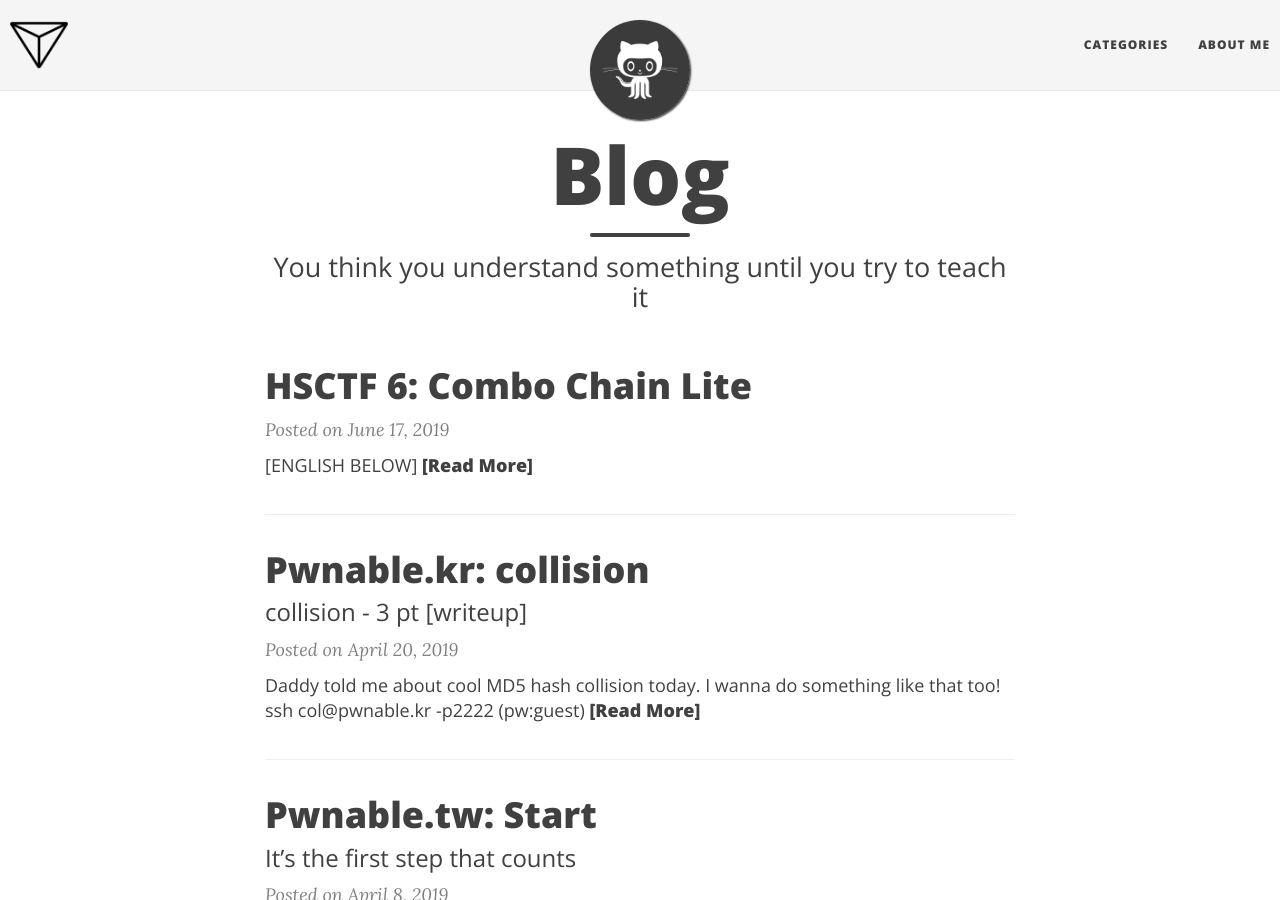
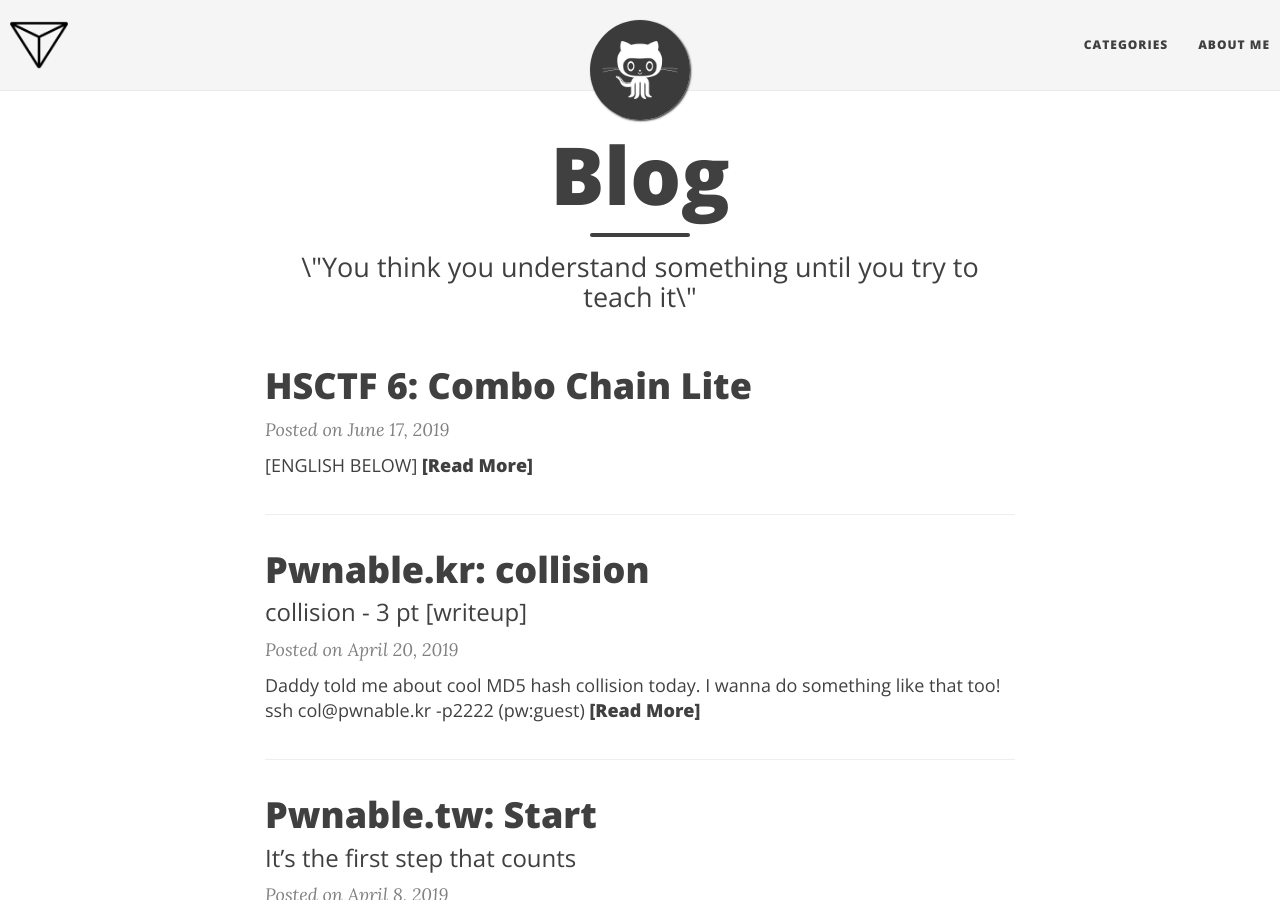
Before and after one commit to Delt-A/delt-a.github.io, a Jekyll site: the page built from index.html, in a window 1280 px wide and 900 px high. Built offline with Jekyll 4.4.1, drawn with Linux system fonts in a browser that asks for light colours; nearby versions of some CDN libraries; the list of posts is cut into pages by our own code.

```diff
--- a/index.html
+++ b/index.html
@@ -1,7 +1,7 @@
 ---
 layout: page
 title: Blog
-subtitle:  "You think you understand something until you try to teach it"
+subtitle:  \"You think you understand something until you try to teach it\"
 use-site-title: true
 ---
 
```
